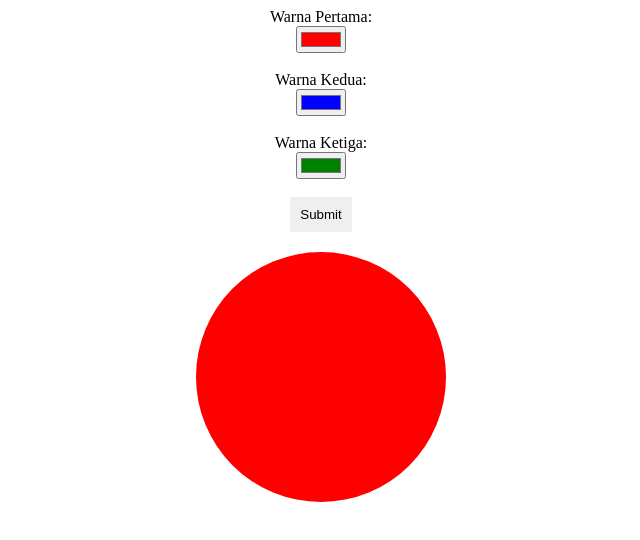
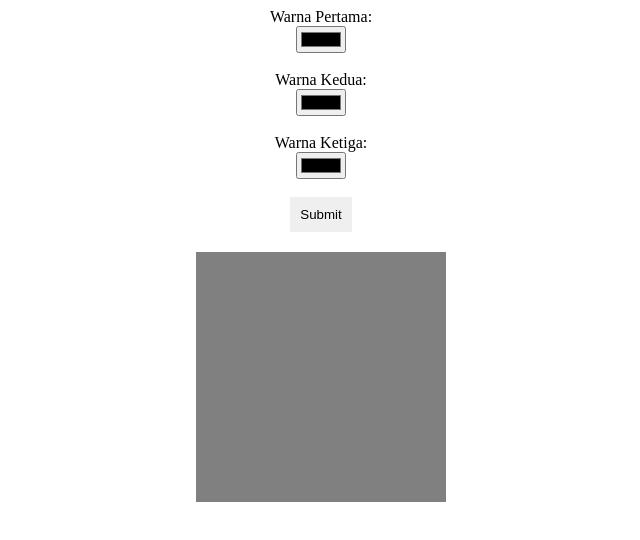
Before and after one commit to FikriBagja/fikri_PKLtes, a plain HTML site: page index.html in a window 1280 px wide. Both pictures are taken after a click on the button "Submit". Shown: the whole page, without its empty margins (319-959 px from the left). Drawn offline with Linux system fonts and the light colour scheme.

Commit message:
ubah submit

```diff
--- a/index.html
+++ b/index.html
@@ -7,17 +7,17 @@
   <body>
     <div class="controls">
       <label for="warna1">Warna Pertama:</label>
-      <input type="color" id="warna1" value="#ff0000" />
+      <input type="color" id="warna1" />
       <br />
       <label for="warna2">Warna Kedua:</label>
-      <input type="color" id="warna2" value="#0000ff" />
+      <input type="color" id="warna2" />
       <br />
       <label for="warna3">Warna Ketiga:</label>
-      <input type="color" id="warna3" value="#008000" />
+      <input type="color" id="warna3" />
       <br />
-      <button onclick="ubahbentuk()" id="sub" onmouseover="masuk()" onmouseout="keluar()">Submit</button>
+      <button onclick="tampilkanKotak()" id="sub" onmouseover="masuk()" onmouseout="keluar()">Submit</button>
     </div>
-    <center><span id="bentuk" onclick="ubahbentuk()"></span></center>
+    <center><span id="bentuk" onclick="ubahbentuk()" style="display: none;"></span></center>
     <script src="main.js"></script>
   </body>
 </html>
--- a/main.js
+++ b/main.js
@@ -1,16 +1,23 @@
-let sub = document.getElementById("sub")
-sub.style.border = "none"
-sub.style.padding = "10px"
+let sub = document.getElementById("sub");
+sub.style.border = "none";
+sub.style.padding = "10px";
+
 function masuk() {
-    sub.style.background = "blue"
-    sub.style.color = "white"
-}
-function keluar() {
-    sub.style.background = ""
-    sub.style.color = "black"
+  sub.style.background = "blue";
+  sub.style.color = "white";
 }
 
-const bentukArray = [
+function keluar() {
+  sub.style.background = "";
+  sub.style.color = "black";
+}
+
+function tampilkanKotak() {
+  const elemenbentuk = document.getElementById("bentuk");
+  elemenbentuk.style.display = "block";
+}
+
+let bentukArray = [
   { backgroundColor: "gray", borderRadius: "0" },
   { borderRadius: "50%" },
   { borderRadius: "0" },
@@ -18,11 +25,10 @@ const bentukArray = [
 ];
 
 let i = 0;
-
 function ubahbentuk() {
-    const warna1 = document.getElementById("warna1").value;
-    const warna2 = document.getElementById("warna2").value;
-    const warna3 = document.getElementById("warna3").value;
+  let warna1 = document.getElementById("warna1").value;
+  let warna2 = document.getElementById("warna2").value;
+  let warna3 = document.getElementById("warna3").value;
 
   bentukArray[1].backgroundColor = warna1;
   bentukArray[2].backgroundColor = warna2;
--- a/style.css
+++ b/style.css
@@ -2,7 +2,7 @@
     width: 250px;
     height: 250px;
     background-color: gray;
-    display: block;
+    display: none;
     border-radius: 0;
     transition: all 0.7s;
     margin-top: 20px;
```
Lines whose indentation alone changed are shown as unchanged.
